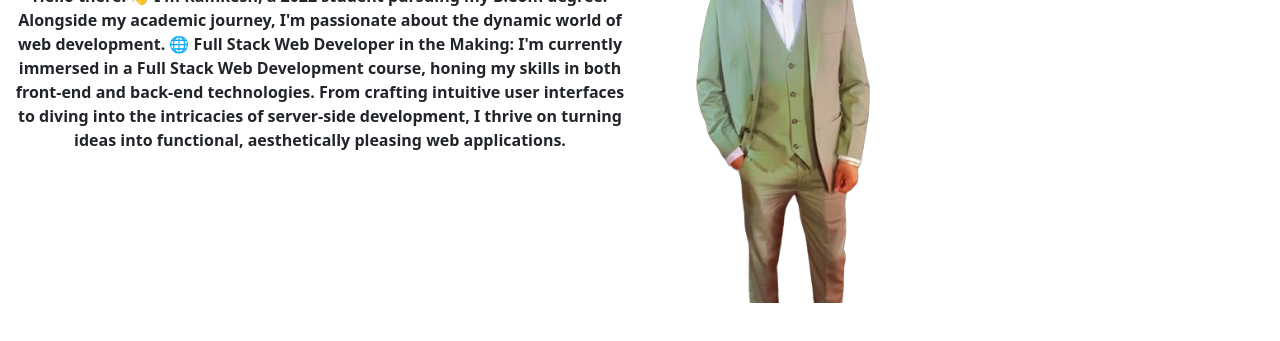
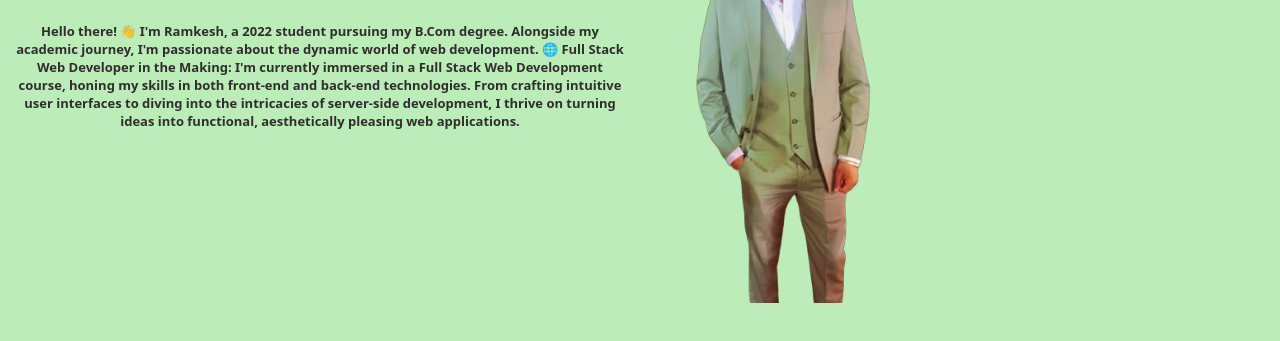
Before and after one commit to Ramkesh-100/My-Portfilo, a plain HTML site: page index.html in a window 1280 px wide. Shown: the part 243-584 px from the top of the page. Drawn offline with nearby package versions, Linux system fonts and the light colour scheme.

Commit message:
Update index.html

```diff
--- a/index.html
+++ b/index.html
@@ -3,7 +3,7 @@
 
 <head>
   <meta charset="UTF-8">
-  <link rel="stylesheet" href="mam animation.css">
+  <link rel="stylesheet" href="index.css">
   <meta name="viewport" content="width=device-width, initial-scale=1.0">
   <link href="https://cdn.jsdelivr.net/npm/bootstrap@5.3.2/dist/css/bootstrap.min.css" rel="stylesheet">
   <link rel="stylesheet" href="https://cdnjs.cloudflare.com/ajax/libs/animate.css/4.1.1/animate.min.css" />
```
